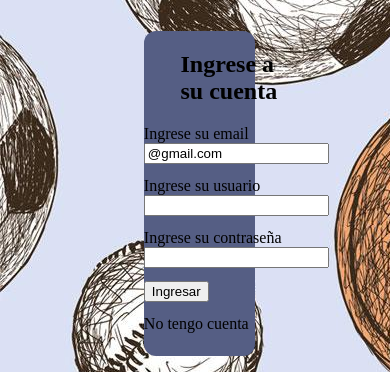
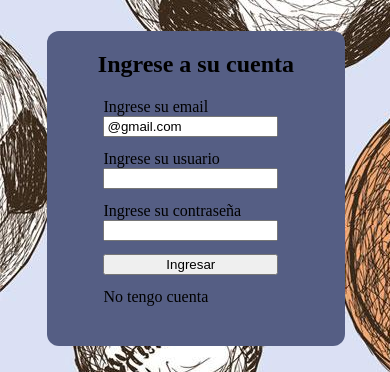
Before and after one commit to rafael-centanin/pi-grupo-8, a plain HTML site: page login.html in a window 390 px wide. Shown: the part 115-487 px from the top of the page. Drawn offline with Linux system fonts and the light colour scheme.

Commit message:
acomode el responsive del login

```diff
--- a/css/styles.css
+++ b/css/styles.css
@@ -425,13 +425,19 @@ footer {
     width: 50%;
     margin-left: 25%;
     margin-top: 5%;
-
+}
 /*login aca ay un problema no se me pone el login en amarillo */
 
-.login{
-    width: 60%;
-    margin-left: 24%}
-
+ .login {
+    width: 80%;
+    margin-left: 10%
+}
+ .login input {
+        width: 90%;
+    }
+ .login button{
+    width: 94.5%;
+ }
 
 /*side buscador*/
 
@@ -450,7 +456,3 @@ footer {
     padding-left: 4%;
 
 }
-
-
-
-}
```
